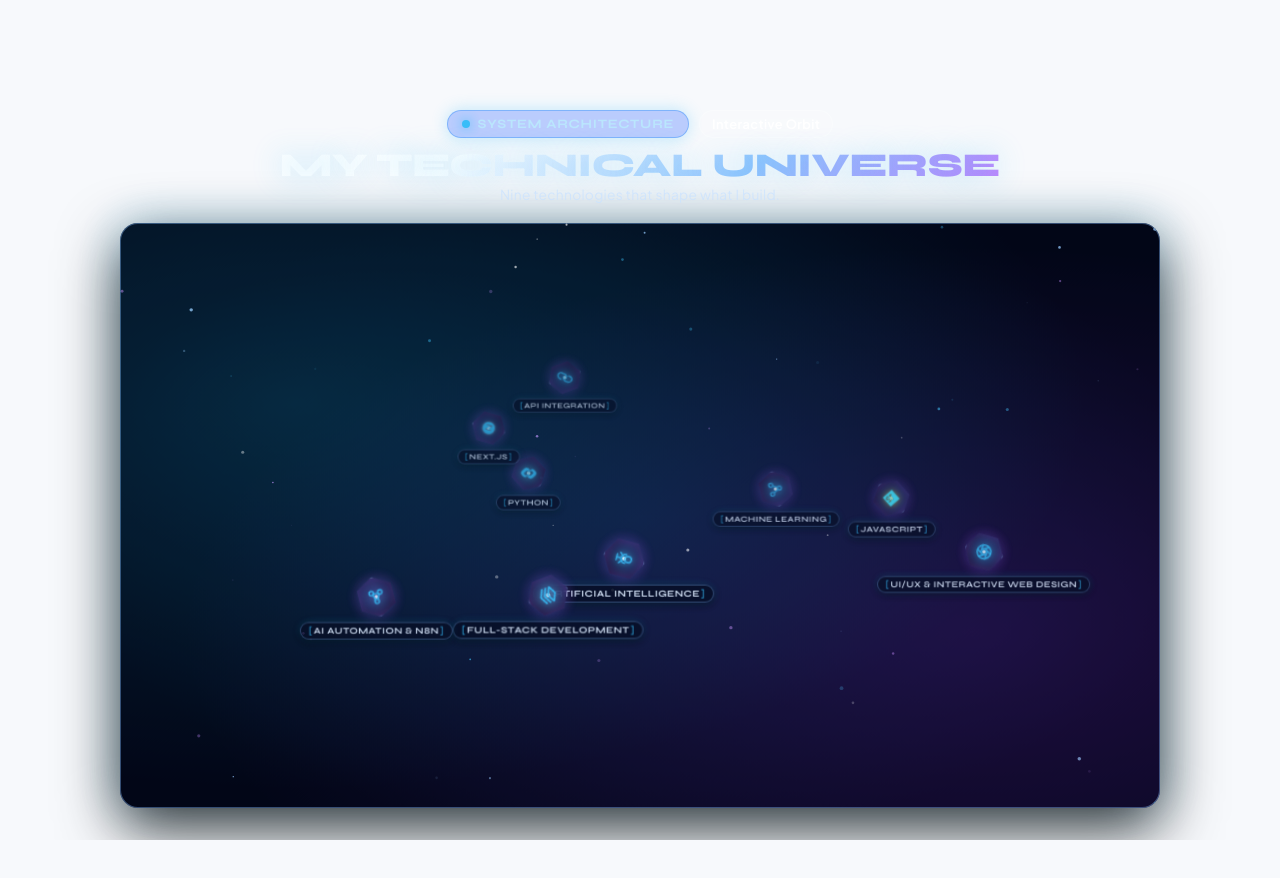
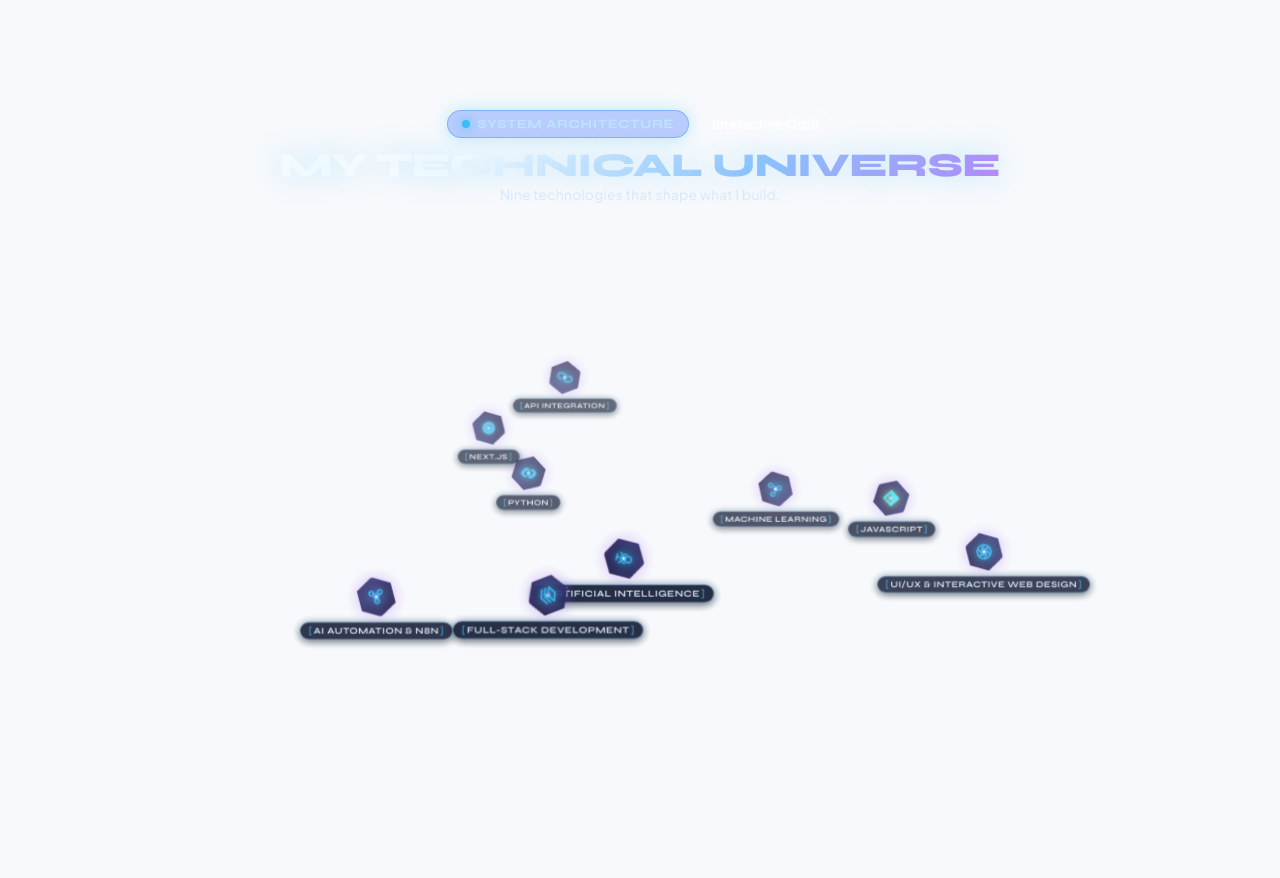
Before and after one commit to mallikarjunraopasupuleti44-ship-it/portfolio, a Next.js app: page / in a window 1280 px wide. Shown: the part 1520-2398 px from the top of the page. Built offline with nearby package versions, Linux system fonts and the light colour scheme.

Commit message:
feat: merge Technical Universe solar system seamlessly into original page space background

```diff
--- a/app/globals.css
+++ b/app/globals.css
@@ -1268,56 +1268,15 @@
             width: 100%;
             max-height: calc(100vh - 175px);
             aspect-ratio: 16 / 9;
-            border-radius: 18px;
-            box-shadow:
-                0 20px 60px rgba(0, 0, 0, 0.8),
-                0 0 45px rgba(56, 189, 248, 0.3),
-                inset 0 0 0 1px rgba(130, 185, 255, 0.4);
-            background: #020617;
+            background: transparent;
+            border: none;
+            box-shadow: none;
             transform-style: preserve-3d;
-            transition: box-shadow 0.4s ease;
-            overflow: hidden;
+            overflow: visible;
         }
 
         .universe-pic-frame:hover {
-            box-shadow:
-                0 25px 70px rgba(0, 0, 0, 0.85),
-                0 0 55px rgba(56, 189, 248, 0.45),
-                inset 0 0 0 1.5px rgba(130, 185, 255, 0.6);
-        }
-
-        /* ── Drifting Cosmic Nebula Layer ── */
-        .universe-nebula-layer {
-            position: absolute;
-            inset: -15%;
-            width: 130%;
-            height: 130%;
-            background:
-                radial-gradient(ellipse at 25% 35%, rgba(14, 116, 144, 0.28) 0%, transparent 55%),
-                radial-gradient(ellipse at 75% 65%, rgba(126, 34, 206, 0.22) 0%, transparent 55%),
-                radial-gradient(ellipse at 50% 50%, rgba(3, 105, 161, 0.16) 0%, transparent 60%);
-            mix-blend-mode: screen;
-            pointer-events: none;
-            z-index: 1;
-            animation: nebulaDrift 45s ease-in-out infinite alternate;
-        }
-
-        @keyframes nebulaDrift {
-            0% { transform: translate(0%, 0%) scale(1); }
-            50% { transform: translate(-3%, 2%) scale(1.03); }
-            100% { transform: translate(2%, -3%) scale(0.98); }
-        }
-
-        /* ── Twinkling Ambient Starfield Canvas ── */
-        .universe-star-canvas {
-            position: absolute;
-            inset: 0;
-            width: 100%;
-            height: 100%;
-            pointer-events: none;
-            mix-blend-mode: screen;
-            z-index: 2;
-            opacity: 0.85;
+            box-shadow: none;
         }
 
         /* ── Orbit Stage (3D Coordinate System) ── */
@@ -1833,7 +1792,6 @@
         /* ── Responsive Universe ── */
         @media (max-width: 991px) {
             .universe-section { padding: 65px 14px 14px; }
-            .universe-pic-frame { border-radius: 14px; }
             .central-planet { width: 92px; height: 92px; }
             .asteroid-mesh { width: 38px; height: 38px; }
             .asteroid-label { font-size: 0.52rem; padding: 2px 6px; }
@@ -1844,7 +1802,6 @@
 
         @media (max-width: 640px) {
             .universe-section { padding: 60px 10px 10px; }
-            .universe-pic-frame { border-radius: 12px; }
             .central-planet { width: 78px; height: 78px; }
             .planet-corona-outer { inset: -20px; }
             .planet-atmosphere-halo { inset: -8px; }
@@ -1862,7 +1819,6 @@
             .planet-img,
             .planet-light-sweep,
             .orbit-energy-pulse,
-            .universe-nebula-layer,
             .icon-neural-pulse,
             .icon-glow-pulse,
             .icon-network-pulse,
--- a/app/page.tsx
+++ b/app/page.tsx
@@ -482,7 +482,6 @@ export default function Home() {
         const container = document.getElementById('universePicContainer');
         const frame = document.getElementById('universePicFrame');
         const stage = document.getElementById('orbitStage');
-        const canvas = document.getElementById('universeStarCanvas') as HTMLCanvasElement | null;
         const centralPlanet = document.getElementById('centralPlanet');
         const connectLine = document.getElementById('coreConnectLine');
         const connectParticle = document.getElementById('coreConnectParticle');
@@ -494,56 +493,7 @@ export default function Home() {
 
         const prefersReducedMotion = typeof window !== 'undefined' && window.matchMedia && window.matchMedia('(prefers-reduced-motion: reduce)').matches;
 
-        // ── 1. Star Canvas Setup & Subtle Twinkling Loop ──
-        let starCtx: CanvasRenderingContext2D | null = null;
-        let starW = 0;
-        let starH = 0;
-        let stars: Array<{
-            x: number;
-            y: number;
-            r: number;
-            baseAlpha: number;
-            pulseSpeed: number;
-            pulsePhase: number;
-            speedX: number;
-            speedY: number;
-            color: string;
-        }> = [];
-
-        const initStarCanvas = () => {
-            if (!canvas) return;
-            starCtx = canvas.getContext('2d');
-            const rect = canvas.getBoundingClientRect();
-            starW = rect.width || 800;
-            starH = rect.height || 450;
-            const dpr = Math.min(window.devicePixelRatio || 1, 2);
-            canvas.width = starW * dpr;
-            canvas.height = starH * dpr;
-            if (starCtx) starCtx.scale(dpr, dpr);
-
-            stars = [];
-            const colors = ['rgba(255, 255, 255,', 'rgba(56, 189, 248,', 'rgba(192, 132, 252,', 'rgba(147, 197, 253,'];
-            for (let i = 0; i < 55; i++) {
-                stars.push({
-                    x: Math.random() * starW,
-                    y: Math.random() * starH,
-                    r: 0.6 + Math.random() * 1.3,
-                    baseAlpha: 0.2 + Math.random() * 0.55,
-                    pulseSpeed: 0.015 + Math.random() * 0.03,
-                    pulsePhase: Math.random() * Math.PI * 2,
-                    speedX: (Math.random() - 0.5) * 0.08,
-                    speedY: (Math.random() - 0.5) * 0.08,
-                    color: colors[Math.floor(Math.random() * colors.length)]
-                });
-            }
-        };
-
-        if (canvas) {
-            initStarCanvas();
-            window.addEventListener('resize', initStarCanvas);
-        }
-
-        // ── 2. Asteroids Data & Orbital Mechanics ──
+        // ── Asteroids Data & Orbital Mechanics ──
         interface AsteroidItem {
             el: HTMLElement;
             mesh: HTMLElement | null;
@@ -737,27 +687,6 @@ export default function Home() {
             const dt = Math.min((time - lastTime) / 1000, 0.1); // in seconds
             lastTime = time;
 
-            // Render Stars
-            if (starCtx && stars.length > 0) {
-                starCtx.clearRect(0, 0, starW, starH);
-                for (let i = 0; i < stars.length; i++) {
-                    const s = stars[i];
-                    s.pulsePhase += s.pulseSpeed;
-                    s.x += s.speedX;
-                    s.y += s.speedY;
-                    if (s.x < 0) s.x = starW;
-                    if (s.x > starW) s.x = 0;
-                    if (s.y < 0) s.y = starH;
-                    if (s.y > starH) s.y = 0;
-
-                    const alpha = Math.max(0.1, Math.min(1, s.baseAlpha + Math.sin(s.pulsePhase) * 0.28));
-                    starCtx.beginPath();
-                    starCtx.arc(s.x, s.y, s.r, 0, Math.PI * 2);
-                    starCtx.fillStyle = s.color + alpha.toFixed(3) + ')';
-                    starCtx.fill();
-                }
-            }
-
             // Render Asteroids
             const currentScaleFactor = getScale();
 
@@ -918,27 +847,7 @@ export default function Home() {
             );
         }
 
-        // Scroll Parallax
-        gsap.to('.universe-nebula-layer', {
-            y: 25,
-            ease: "none",
-            scrollTrigger: {
-                trigger: "#skills",
-                start: "top bottom",
-                end: "bottom top",
-                scrub: 1.2
-            }
-        });
-        gsap.to('#universeStarCanvas', {
-            y: 18,
-            ease: "none",
-            scrollTrigger: {
-                trigger: "#skills",
-                start: "top bottom",
-                end: "bottom top",
-                scrub: 0.8
-            }
-        });
+        // Scroll Parallax on Orbit Stage
         gsap.to(stage, {
             y: 10,
             ease: "none",
@@ -952,7 +861,6 @@ export default function Home() {
 
         return () => {
             cancelAnimationFrame(animFrameId);
-            if (canvas) window.removeEventListener('resize', initStarCanvas);
             document.removeEventListener('click', handleDocClick);
             container.removeEventListener('mousemove', handleMouseMove);
             container.removeEventListener('mouseleave', handleMouseLeave);
@@ -1173,13 +1081,9 @@ export default function Home() {
                 </p>
             </div>
 
-            <!-- Universe Viewport Frame (Living Animated Solar System) -->
+            <!-- Universe Viewport (Merged into original page background) -->
             <div class="universe-pic-container" id="universePicContainer">
                 <div class="universe-pic-frame" id="universePicFrame">
-                    <!-- Background Layers: Drifting Nebula + Star Canvas -->
-                    <div class="universe-nebula-layer" id="universeNebula"></div>
-                    <canvas class="universe-star-canvas" id="universeStarCanvas" aria-hidden="true"></canvas>
-
                     <!-- Orbit Stage (3D Coordinate Space centered at 0,0) -->
                     <div class="orbit-stage" id="orbitStage">
                         <!-- SVG Tracks & Connection Lines -->
```
